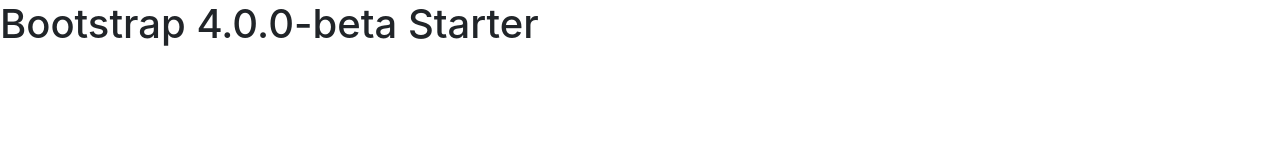
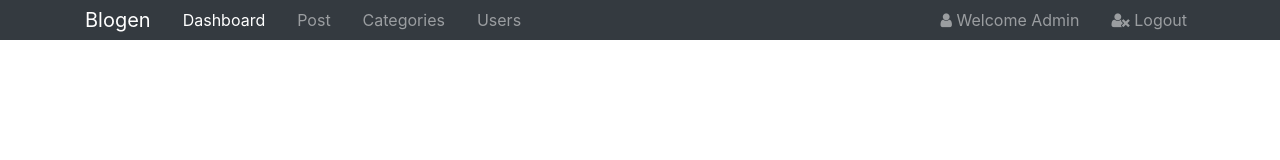
Before and after one commit to giulianopicco/Blogen-Traversy-Bs4, a website: page src/index.html in a window 1280 px wide. Drawn offline with Linux system fonts and the light colour scheme.

Commit message:
add navbar

```diff
--- a/src/index.html
+++ b/src/index.html
@@ -6,14 +6,61 @@
         <link rel="stylesheet" href="css/font-awesome.min.css">
         <link rel="stylesheet" href="css/bootstrap.css">
         <link rel="stylesheet" href="css/style.css">
-        <title>Bootstrap 4 Starter Pack</title>
+        <title>Blogen Admin Area</title>
     </head>
 
     <body>
-        <h1>Bootstrap 4.0.0-beta Starter</h1>
 
-        <script src="js/jquery.min.js"></script>
-        <script src="js/popper.min.js"></script>
-        <script src="js/bootstrap.min.js"></script>
+      <!-- Navbar -->
+      <nav class="navbar navbar-expand-sm navbar-dark bg-dark p-0">
+        <div class="container">
+          <a href="index.html" class="navbar-brand">Blogen</a>
+          <button class="navbar-toggler" data-toggle="collapse" data-target="#navbarNav">
+            <span class="navbar-toggler-icon"></span>
+          </button>
+          <div class="collapse navbar-collapse" id="navbarNav">
+            <ul class="navbar-nav">
+              <li class="nav-item px-2">
+                <a href="index.html" class="nav-link active">Dashboard</a>
+              </li>
+              <li class="nav-item px-2">
+                <a href="posts.html" class="nav-link">Post</a>
+              </li>
+              <li class="nav-item px-2">
+                <a href="categories.html" class="nav-link">Categories</a>
+              </li>
+              <li class="nav-item px-2">
+                <a href="users.html" class="nav-link">Users</a>
+              </li>
+            </ul>
+
+            <ul class="navbar-nav ml-auto">
+              <li class="nav-item dropdown mr-3">
+                <a href="#" class="nav-link dropdwon-toggle" data-toggle="dropdown">
+                    <i class="fa fa-user" aria-hidden="true"></i> Welcome Admin
+                </a>
+                <div class="dropdown-menu">
+                  <a href="profile.html" class="dropdown-item">
+                      <i class="fa fa-user-circle"></i> Profile
+                  </a>
+                  <a href="settings.html" class="dropdown-item">
+                      <i class="fa fa-gear"></i> Settings
+                  </a>
+                </div>
+              </li>
+              <li class="nav-item">
+                <a href="login.html" class="nav-link">
+                <i class="fa fa-user-times"></i>  Logout
+                </a>
+              </li>
+            </ul>
+          </div>
+        </div>
+      </nav>
+      <!-- /Navbar -->
+
+      <script src="js/jquery.min.js"></script>
+      <script src="js/popper.min.js"></script>
+      <script src="js/bootstrap.min.js"></script>
     </body>
 </html>
```
